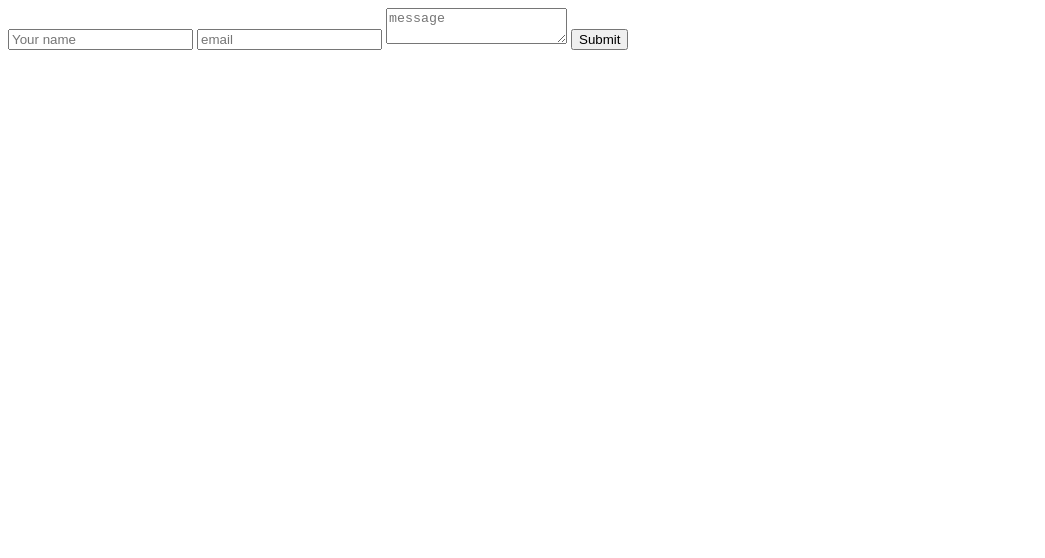
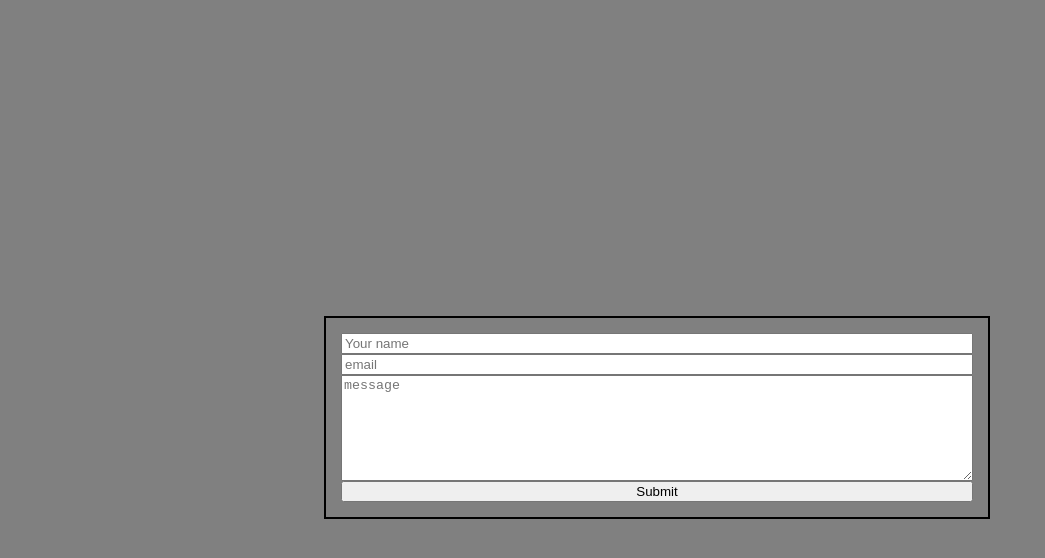
Before and after one commit to m3ch-l0rd/mailb0x, a plain HTML site: page index.html in a window 1280 px wide. Shown: the whole page, without its empty margins (0-1045 px from the left). Drawn offline with Linux system fonts and the light colour scheme.

Commit message:
Update index.html
update

```diff
--- a/index.html
+++ b/index.html
@@ -1,13 +1,21 @@
+
 <!DOCTYPE html>
+
+<head>
 	<html lang="en">
-<head>
-
+	<meta charset="utf-8"/>
+	<title>Contacto</title>
+	<link rel="stylesheet" href="formsubmit_styles.css"></link>
 </head>
 <body>
+
+
+	<div>
 		<form
 			target="_blnk"
-action="https://formsubmit.co/b31aa4fb0c96c58ecea989a33e693377"
-method="POST">
+			action="https://formsubmit.co/perezdistributionllc@gmail.com"
+			method="POST"
+		>
 
 			<input type="name" placeholder="Your name" name="name" required></input>
 			<input type="email" placeholder="email" name="email" required></input>
@@ -17,10 +25,9 @@ method="POST">
 
 
 		</form>
+	</div>
 
 
 </body>
 
-
-
 </html>
```
Lines whose indentation alone changed are shown as unchanged.
